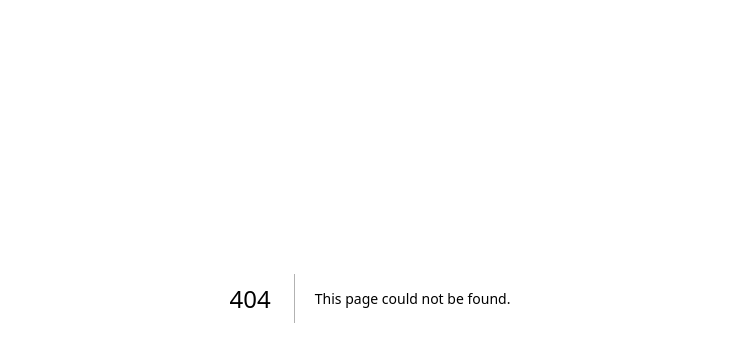
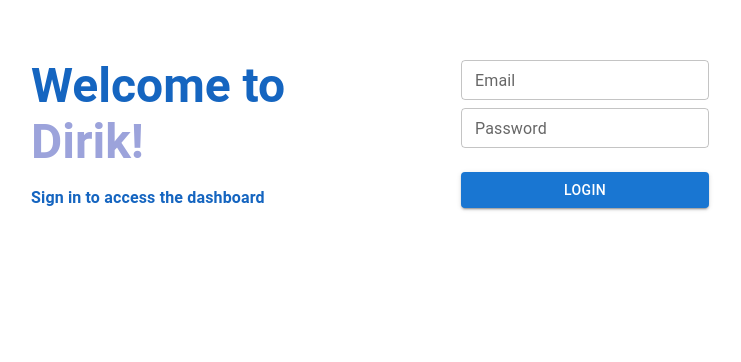
Before and after one commit to proxrustes/dirik, a Next.js app: page /login in a window 1280 px wide. Before the commit this address had no page. Shown: the part 102-464 px from the top of the page, without its empty margins (270-1011 px from the left). Built offline with nearby package versions, Linux system fonts and the light colour scheme.

Commit message:
+ login page

```diff
--- /dev/null
+++ b/app/login/page.tsx
@@ -0,0 +1,58 @@
+"use client"
+import { Button, Stack, TextField, Typography } from "@mui/material";
+import { useReducer } from "react";
+
+enum FormActionType {
+    SET_EMAIL = 'SET_EMAIL',
+    SET_PASSWORD = 'SET_PASSWORD'
+}
+interface FormAction {
+    type: FormActionType;
+    payload: string | number;
+}
+interface FormState {
+    email: string;
+    password: string;
+}
+function formReducer(state: FormState, action: FormAction): FormState {
+    switch (action.type) {
+        case FormActionType.SET_EMAIL:
+            return { ...state, email: action.payload as string };
+        case FormActionType.SET_PASSWORD:
+            return { ...state, password: action.payload as string };
+        default:
+            return state;
+    }
+}
+
+export default function Login() {
+    const initialState: FormState = {
+        email: '',
+        password: ''
+    };
+    const [state, dispatch] = useReducer(formReducer, initialState);
+
+    function login() {
+
+    }
+
+    return (
+        <>
+            <Stack direction="row" gap={20} justifyContent="center" sx={{ mt: "20vh", color: "white" }}>
+                <Stack gap={2} sx={{ width: 270 }} justifyContent="center">
+                    <Typography variant="h3" sx={{ fontWeight: 600, color: "primary.dark" }}>
+                        Welcome to
+                        <span style={{ color: "#9CA3DB" }}> Dirik!</span>
+                    </Typography>
+
+                    <Typography sx={{ fontWeight: 600, color: "primary.dark" }}>Sign in to access the dashboard</Typography>
+                </Stack>
+                <Stack gap={1} justifyContent="center">
+                    <TextField size="small" value={state.email} onChange={e => dispatch({ type: FormActionType.SET_EMAIL, payload: e.target.value })} id="email-input" label="Email" variant="outlined" ></TextField>
+                    <TextField size="small" value={state.password} onChange={e => dispatch({ type: FormActionType.SET_PASSWORD, payload: e.target.value })} id="password-input" label="Password" variant="outlined"></TextField>
+                    <Button variant="contained" sx={{ mt: 2 }} onClick={login}>LOGIN</Button>
+                </Stack></Stack>
+
+        </>
+    );
+}
```
